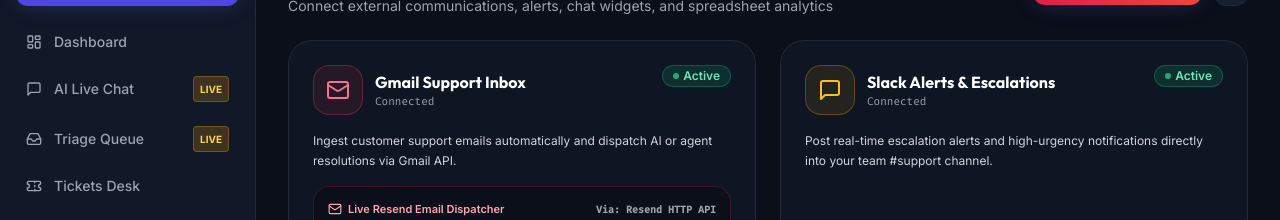
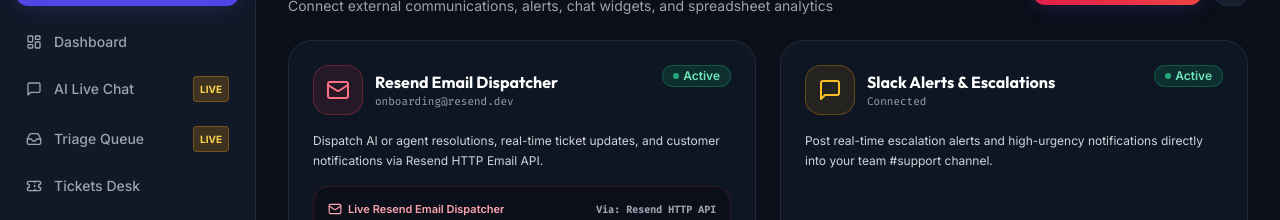
Before and after one commit to YAKSHITH684/AI-Customer-Support, a Next.js app in the folder client/: page /integrations in a window 1280 px wide. Shown: the part 134-354 px from the top of the page. Built offline with nearby package versions, Linux system fonts and the light colour scheme; no server answers; sample sign-in values are in the browser's storage.

Commit message:
ui: update integrations page to display Resend Email Dispatcher

```diff
--- a/client/src/pages/integrations.js
+++ b/client/src/pages/integrations.js
@@ -139,14 +139,14 @@
   const providers = [
     {
       id: 'gmail',
-      name: 'Gmail Support Inbox',
+      name: 'Resend Email Dispatcher',
       icon: Mail,
       color: 'text-rose-400',
       bg: 'bg-rose-500/10',
       border: 'border-rose-500/30',
-      desc: 'Ingest customer support emails automatically and dispatch AI or agent resolutions via Gmail API.',
+      desc: 'Dispatch AI or agent resolutions, real-time ticket updates, and customer notifications via Resend HTTP Email API.',
       testAction: 'send_email',
-      testPayload: { to: 'yakshithanandapu684@gmail.com', subject: 'ResolveFlow AI Live Email Verification', body: 'This is a verified live dispatch from the ResolveFlow AI Customer Support Platform.' },
+      testPayload: { to: 'yakshithanandapu684@gmail.com', subject: 'ResolveFlow AI Live Email Verification', body: 'This is a verified live dispatch from the ResolveFlow AI Customer Support Platform via Resend HTTP API.' },
       testLabel: 'Send Test Email Dispatch',
     },
     {
@@ -273,7 +273,7 @@
                             {p.name}
                           </h3>
                           <div className="text-[11px] text-gray-400 font-mono">
-                            {savedDoc?.accountEmail || savedDoc?.accountName || 'Connected'}
+                            {p.id === 'gmail' ? 'onboarding@resend.dev' : (savedDoc?.accountEmail || savedDoc?.accountName || 'Connected')}
                           </div>
                         </div>
                       </div>
```
